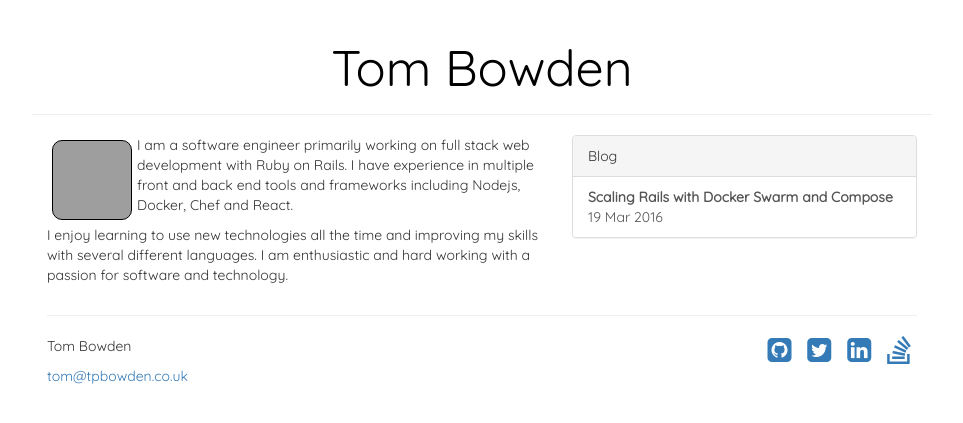
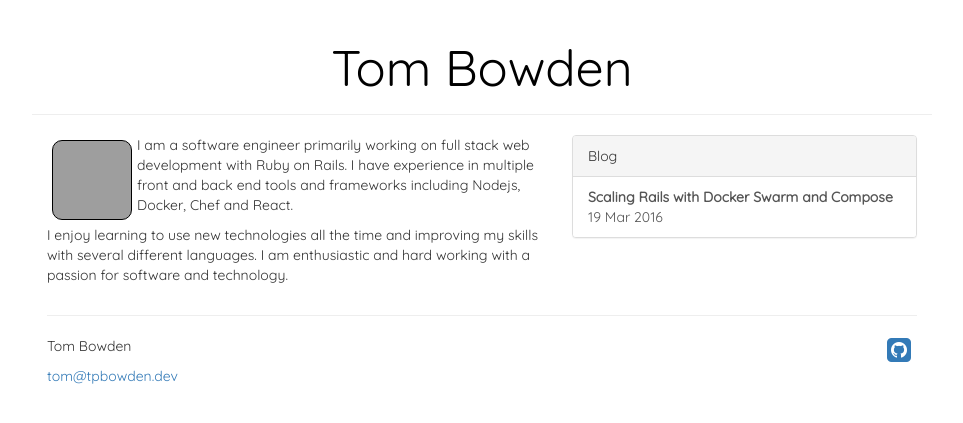
Before and after one commit to tpbowden/tpbowden.github.io, a Jekyll site: the page built from index.html, in a window 1280 px wide, cut to the strip 0-423 px from the top of the page. Shown: the whole strip, without its empty margins (158-1121 px from the left). Built offline with Jekyll 4.4.1, drawn with Linux system fonts in a browser that asks for light colours; nearby versions of some CDN libraries; grey boxes are pictures that could not be loaded.

Commit message:
Update footer.html

```diff
--- a/_includes/footer.html
+++ b/_includes/footer.html
@@ -2,16 +2,7 @@
   <a title="GitHub" href="https://github.com/tpbowden">
     <i class="fa fa-github-square fa-fw fa-2x"></i>
   </a>
-  <a title="Twitter" href="https://twitter.com/tpbowden">
-    <i class="fa fa-twitter-square fa-fw fa-2x"></i>
-  </a>
-  <a title="LinkedIn" href="https://uk.linkedin.com/pub/tom-bowden/44/528/381">
-    <i class="fa fa-linkedin-square fa-fw fa-2x"></i>
-  </a>
-  <a title="Stack Overflow" href="https://stackoverflow.com/users/1337204/tpbowden">
-    <i class="fa fa-stack-overflow fa-fw fa-2x"></i>
-  </a>
 </div>
 
 <p>Tom Bowden</p>
-<p><a href="mailto:tom@tpbowden.co.uk">tom@tpbowden.co.uk</a></p>
+<p><a href="mailto:tom@tpbowden.dev">tom@tpbowden.dev</a></p>
```
